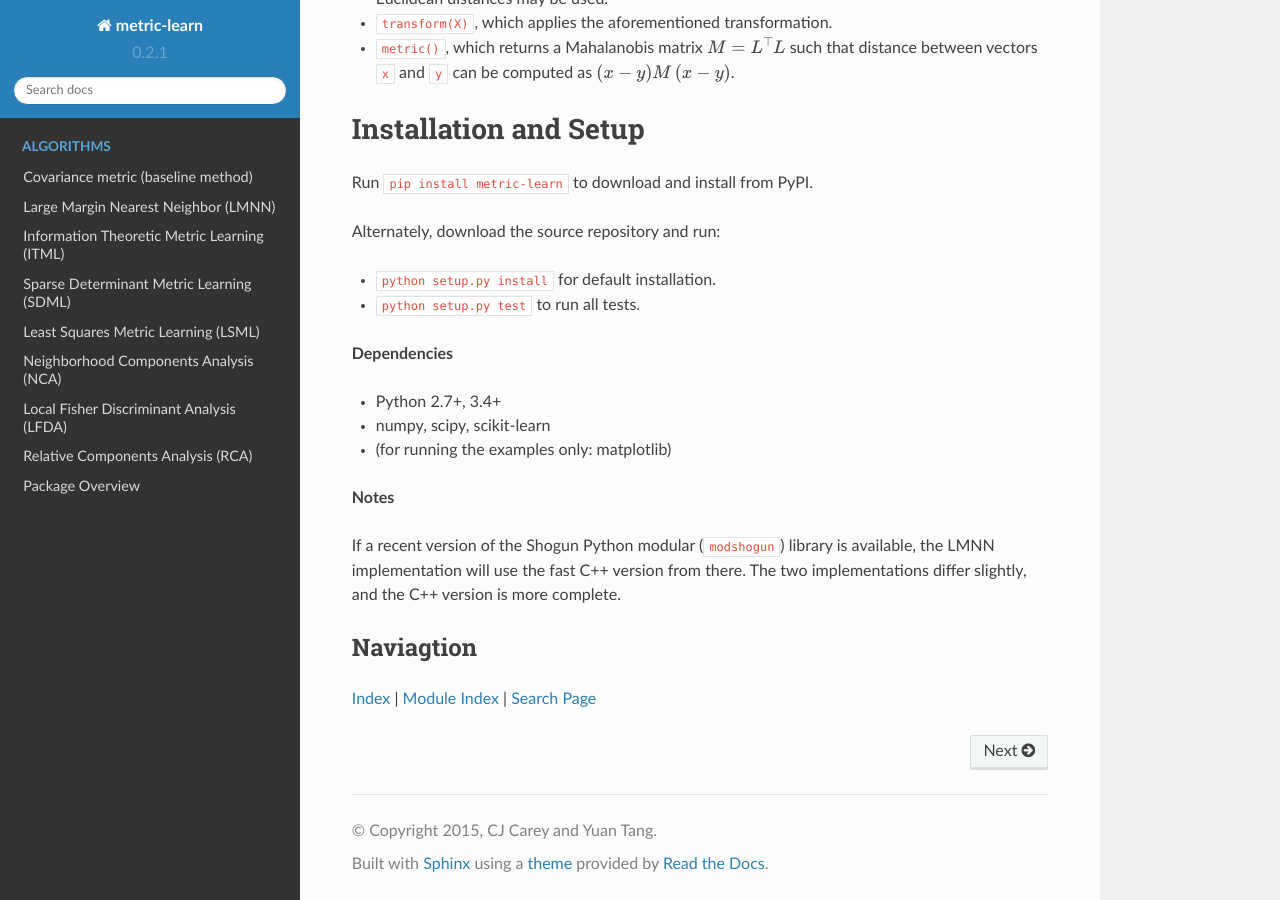
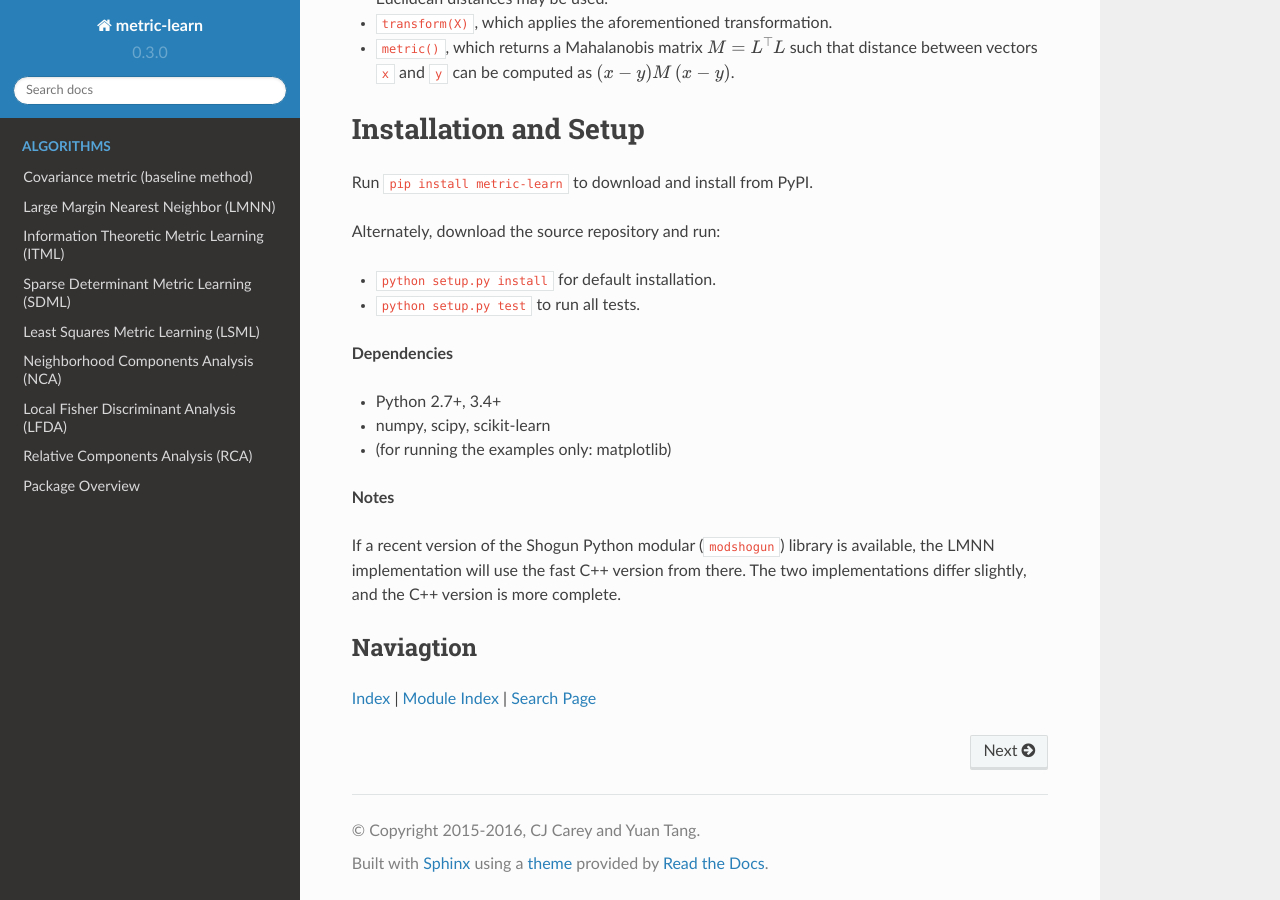
Before and after one commit to scikit-learn-contrib/metric-learn, a Sphinx documentation site: the page built from doc/index.rst, in a window 1280 px wide and 900 px high, scrolled down 799 px. Built offline with Sphinx 7.4.7 and the Read the Docs theme 2.0.0, drawn with Linux system fonts in a browser that asks for light colours.

Commit message:
Updating version strings
[ci skip]

```diff
--- a/doc/conf.py
+++ b/doc/conf.py
@@ -15,10 +15,10 @@ master_doc = 'index'
 
 # General information about the project.
 project = u'metric-learn'
-copyright = u'2015, CJ Carey and Yuan Tang'
+copyright = u'2015-2016, CJ Carey and Yuan Tang'
 author = u'CJ Carey and Yuan Tang'
-version = '0.2.1'
-release = '0.2.1'
+version = '0.3.0'
+release = '0.3.0'
 language = 'en'
 
 exclude_patterns = ['_build']
```
